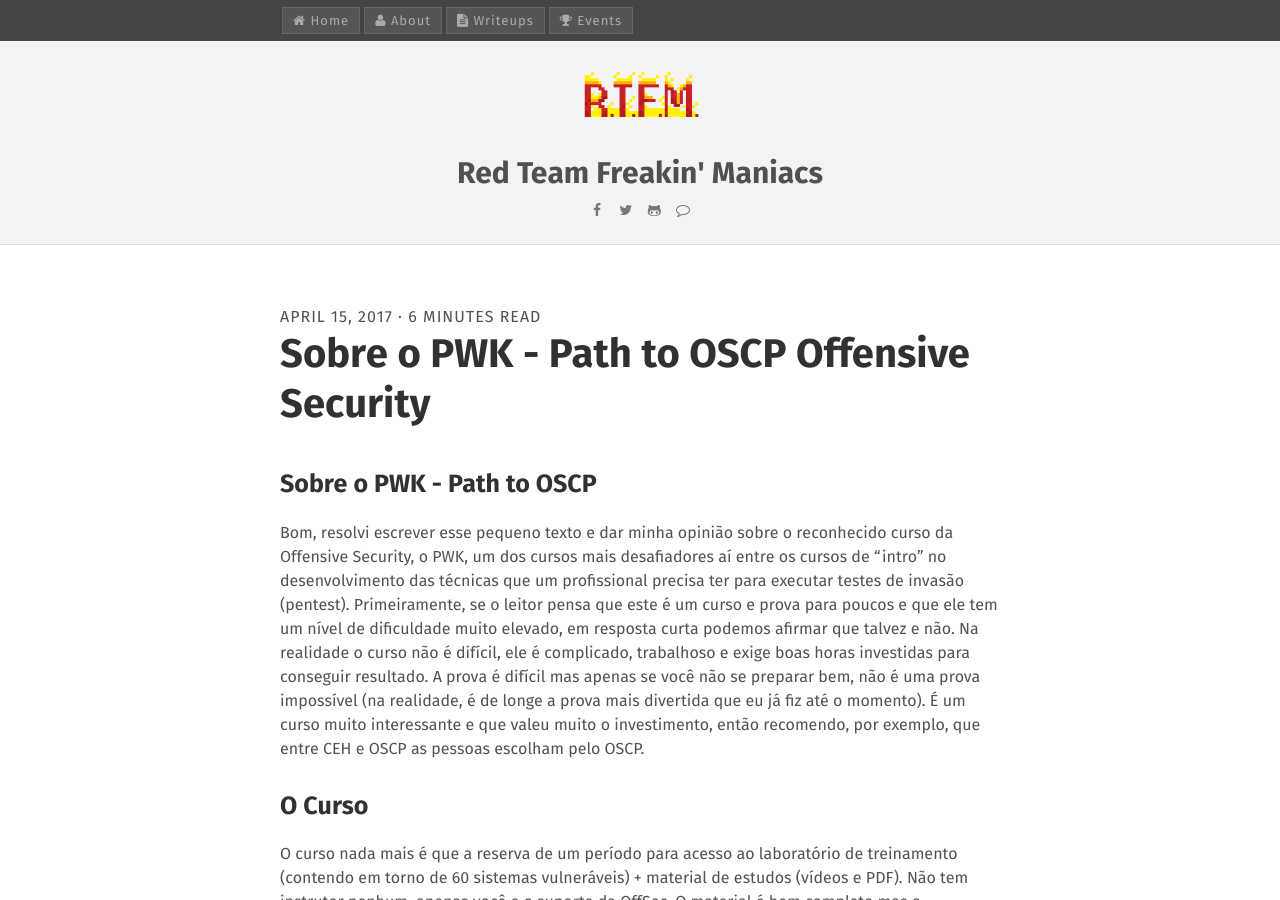
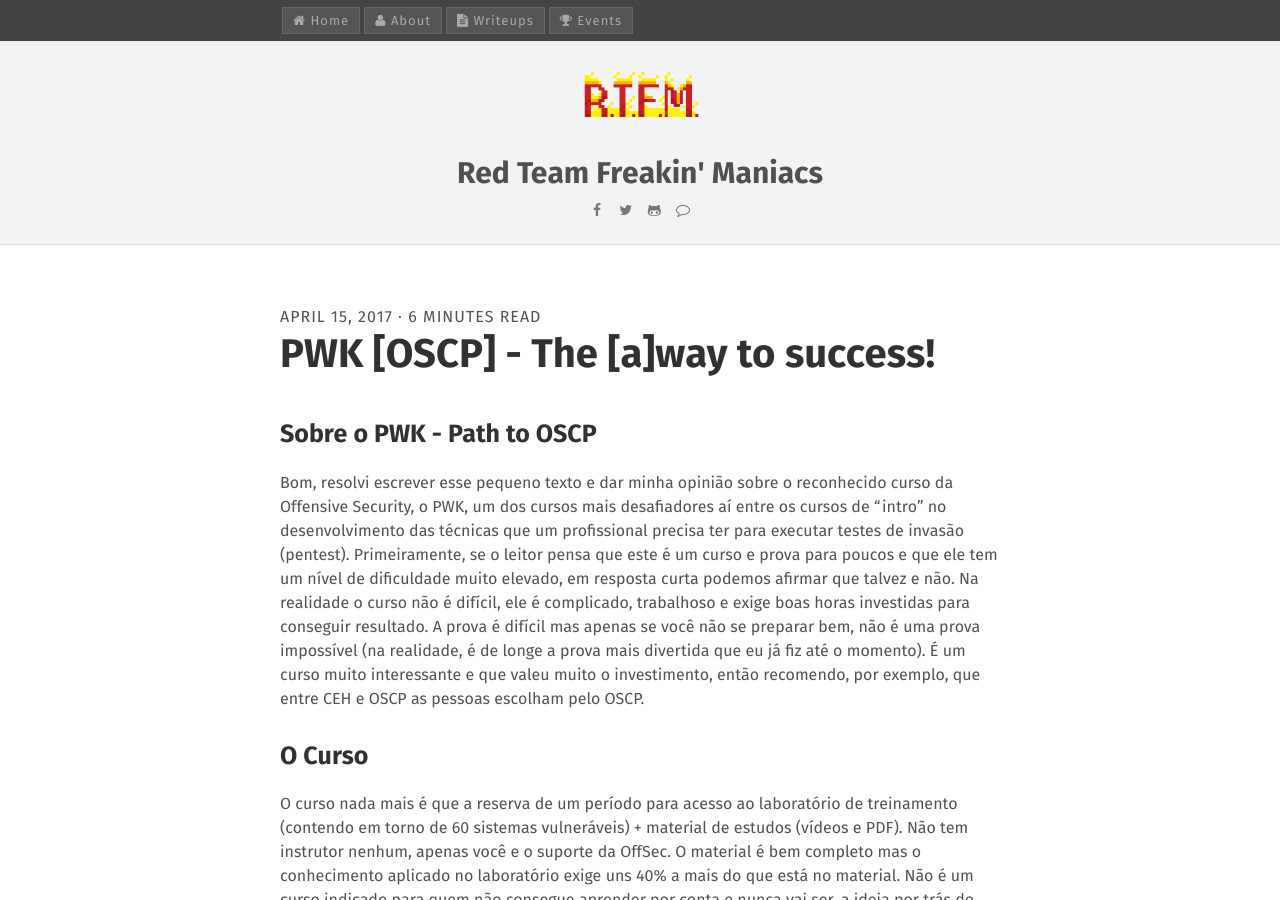
Before and after one commit to rtfm-ctf/rtfm-ctf.github.io, a Jekyll site: the page built from _posts/2017-04-15-PWN-PATH-TO-OSCP.MD, in a window 1280 px wide and 900 px high. Built offline with Jekyll 4.4.1, drawn with Linux system fonts in a browser that asks for light colours.

Commit message:
Update 2017-04-15-PWN-PATH-TO-OSCP.MD

```diff
--- a/_posts/2017-04-15-PWN-PATH-TO-OSCP.MD
+++ b/_posts/2017-04-15-PWN-PATH-TO-OSCP.MD
@@ -1,6 +1,6 @@
 ---
 layout: post
-title: Sobre o PWK - Path to OSCP Offensive Security
+title: PWK [OSCP] - The [a]way to success!
 description: Pwning OSCP - Curso da OffensiveSecurity
 keywords: oscp, pwk, rtfm, offsec, review, away
 tags: [OSCP]
```
